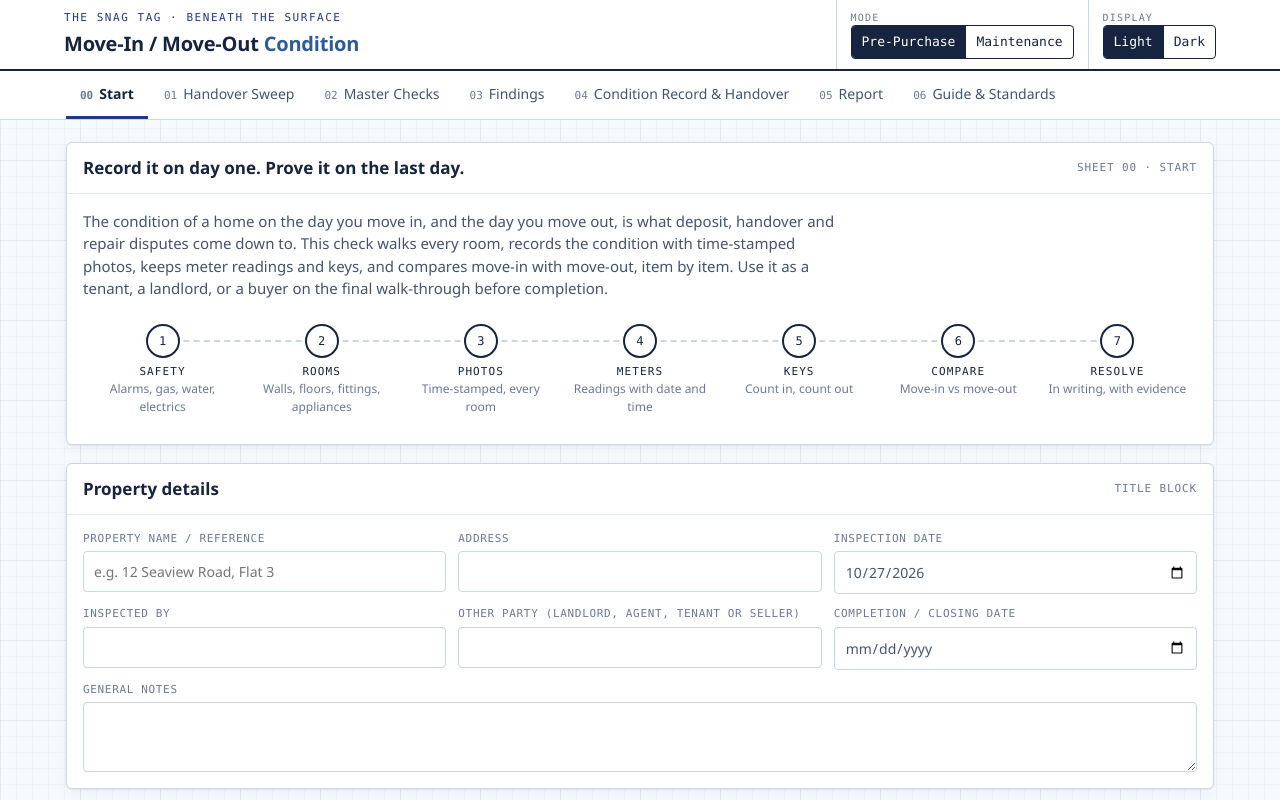
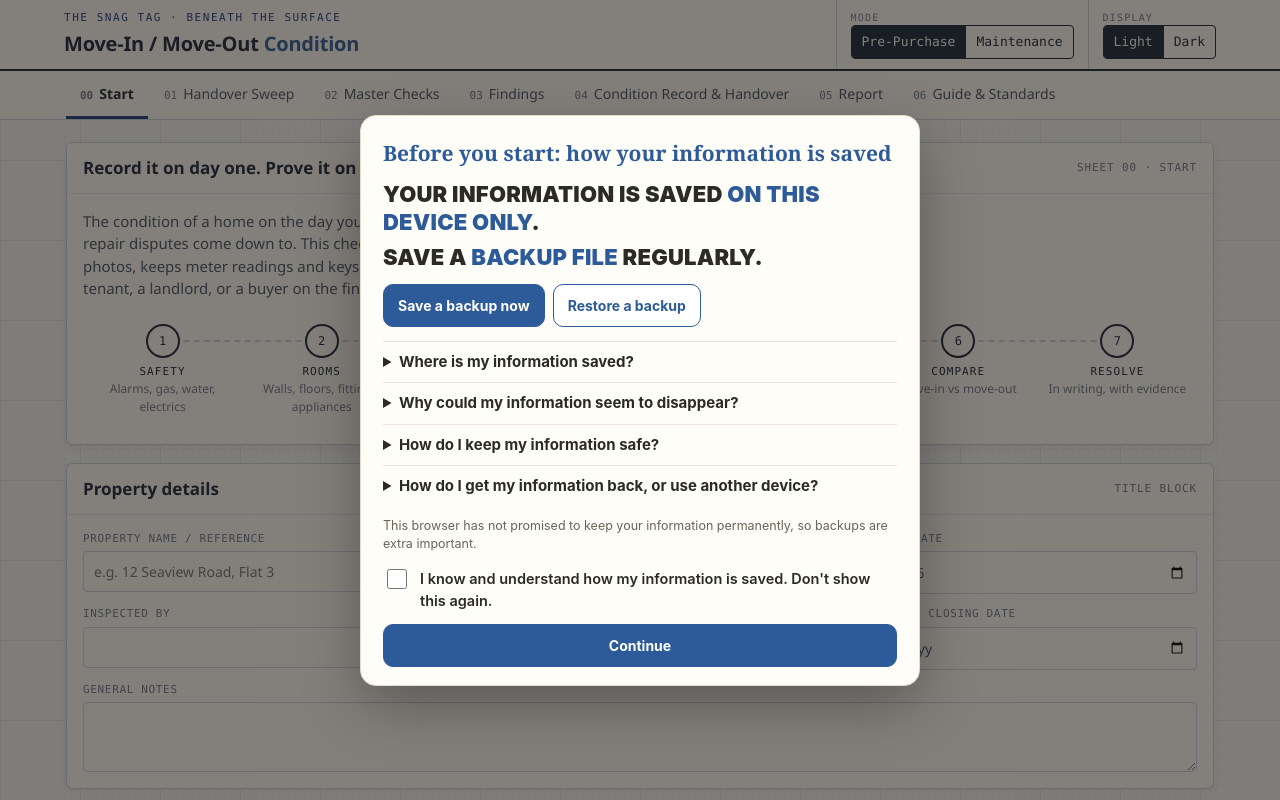
Before and after one commit to thesnagtag-coder/57hikcm2, a plain HTML site: page index.html in a window 1280 px wide. Shown: the top 800 px of the page. Drawn offline with Linux system fonts and the light colour scheme.

Commit message:
Add files via upload

```diff
--- a/index.html
+++ b/index.html
@@ -567,6 +567,7 @@ function flush(){
 function save(){clearTimeout(saveTimer);saveTimer=setTimeout(flush,250);}
 window.addEventListener('pagehide',function(){if(saveTimer)flush();});
 document.addEventListener('visibilitychange',function(){if(document.visibilityState==='hidden'&&saveTimer)flush();});
+window.addEventListener('storage',function(e){if(e.key!==KEY||saveTimer||!e.newValue)return;try{var o=JSON.parse(e.newValue);if(o&&o.v===1){S=Object.assign(blank(),o);applySettings();renderAll();}}catch(x){}});
 
 /* ---------- Helpers ---------- */
 function $(s,r){return (r||document).querySelector(s);}
@@ -965,5 +966,88 @@ if(!S.property.date){S.property.date=new Date().toISOString().slice(0,10);}
 renderGuide();applySettings();renderAll();go('start');
 })();
 </script>
+<script>window.TST_SAFE={id:'57hikcm2',accent:'#2D5B9A',backup:function(){document.getElementById('exportBtn').click()},restore:function(){document.getElementById('importFile').click()}};</script>
+<!-- ===== The Snag Tag - Data Safety Notice (shared across all products) ===== -->
+<style>
+#tst-safe{position:fixed;inset:0;z-index:2147483000;background:rgba(30,24,16,.55);display:none;align-items:center;justify-content:center;padding:16px;font-family:Inter,-apple-system,Segoe UI,Roboto,Arial,sans-serif}
+#tst-safe.on{display:flex}
+#tst-safe .box{background:#fffdf8;color:#2c2a25;max-width:560px;width:100%;max-height:92vh;overflow:auto;border-radius:16px;border:1px solid #e6dccb;box-shadow:0 20px 60px rgba(0,0,0,.3);padding:22px 22px 18px}
+#tst-safe h2{font-family:Georgia,serif;font-size:21px;margin:0 0 12px;color:var(--tst-accent,#8a5a35)}
+#tst-safe .big{font-size:22px;line-height:1.25;font-weight:900;text-transform:uppercase;letter-spacing:.01em;margin:0 0 8px;color:#2c2a25}
+#tst-safe .big span{color:var(--tst-accent,#8a5a35)}
+#tst-safe .btns{display:flex;flex-wrap:wrap;gap:8px;margin:12px 0 14px}
+#tst-safe button{font:inherit;font-size:14px;font-weight:700;border-radius:10px;padding:10px 14px;cursor:pointer;border:1px solid var(--tst-accent,#8a5a35)}
+#tst-safe .pri{background:var(--tst-accent,#8a5a35);color:#fff}
+#tst-safe .sec{background:#fff;color:var(--tst-accent,#8a5a35)}
+#tst-safe details{border-top:1px solid #eee4d4;padding:9px 0}
+#tst-safe summary{cursor:pointer;font-weight:700;font-size:15px}
+#tst-safe details p,#tst-safe details li{font-size:14px;line-height:1.5;margin:6px 0}
+#tst-safe ul{margin:4px 0 0;padding-left:20px}
+#tst-safe .persist{font-size:12.5px;color:#6b6558;margin:10px 0 0}
+#tst-safe label{display:flex;gap:10px;align-items:flex-start;font-size:14.5px;font-weight:600;margin:14px 0 12px;cursor:pointer}
+#tst-safe label input{width:20px;height:20px;margin-top:1px;flex-shrink:0;accent-color:var(--tst-accent,#8a5a35)}
+#tst-safe .close{width:100%}
+</style>
+<div id="tst-safe" role="dialog" aria-modal="true" aria-labelledby="tst-safe-t">
+ <div class="box">
+  <h2 id="tst-safe-t">Before you start: how your information is saved</h2>
+  <p class="big">Your information is saved <span>on this device only</span>.</p>
+  <p class="big">Save a <span>backup file</span> regularly.</p>
+  <div class="btns">
+   <button type="button" class="pri" data-act="backup">Save a backup now</button>
+   <button type="button" class="sec" data-act="restore">Restore a backup</button>
+  </div>
+  <details><summary>Where is my information saved?</summary>
+   <p>Inside this browser, on this device. Nothing is sent to The Snag Tag or anyone else. That keeps it private, but it also means you are the only one who can keep a copy safe.</p></details>
+  <details><summary>Why could my information seem to disappear?</summary>
+   <ul>
+    <li>You open the tool in a different browser, a private/incognito window, or on another device.</li>
+    <li>You open a different copy of the tool (for example a downloaded file instead of your link).</li>
+    <li>Your browsing history or site data gets cleared.</li>
+    <li>Safari (iPhone, iPad and Mac) can delete saved information if you don't open the tool for about 7 days.</li>
+    <li>The tool is open in two tabs at the same time. Always use one tab.</li>
+   </ul></details>
+  <details><summary>How do I keep my information safe?</summary>
+   <ul>
+    <li>Press <b>Save a backup now</b> after every session where you change something.</li>
+    <li>Keep the backup file somewhere safe, like your cloud drive or a USB stick.</li>
+    <li>Always open the tool from the same link, in the same browser.</li>
+   </ul></details>
+  <details><summary>How do I get my information back, or use another device?</summary>
+   <p>Open the tool, press <b>Restore a backup</b> and choose your latest backup file. Everything comes back as it was when you saved it.</p></details>
+  <p class="persist" id="tst-safe-p"></p>
+  <label><input type="checkbox" id="tst-safe-ok"> I know and understand how my information is saved. Don't show this again.</label>
+  <button type="button" class="pri close" data-act="close">Continue</button>
+ </div>
+</div>
+<script>
+(function(){
+ var C = window.TST_SAFE || {};
+ var KEY = 'tst_safe_ack_' + (C.id || location.pathname);
+ var el = document.getElementById('tst-safe');
+ if (C.accent) el.style.setProperty('--tst-accent', C.accent);
+ function ack(){ try { return localStorage.getItem(KEY) === '1'; } catch(e){ return false; } }
+ function open(){ el.classList.add('on'); }
+ window.tstShowSafety = open;
+ el.addEventListener('click', function(e){
+  var a = e.target.getAttribute && e.target.getAttribute('data-act'); if (!a) return;
+  if (a === 'backup' && C.backup) C.backup();
+  if (a === 'restore' && C.restore) { el.classList.remove('on'); C.restore(); }
+  if (a === 'close') {
+   if (document.getElementById('tst-safe-ok').checked) { try { localStorage.setItem(KEY, '1'); } catch(e){} }
+   el.classList.remove('on');
+  }
+ });
+ var p = document.getElementById('tst-safe-p');
+ if (navigator.storage && navigator.storage.persist) {
+  navigator.storage.persist().then(function(ok){
+   p.textContent = ok ? 'Good news: this browser has agreed to keep your saved information permanently.' : 'This browser has not promised to keep your information permanently, so backups are extra important.';
+  }).catch(function(){});
+ }
+ if (!ack()) { if (document.readyState === 'loading') document.addEventListener('DOMContentLoaded', open); else open(); }
+})();
+</script>
+<!-- ===== end Data Safety Notice ===== -->
+
 </body>
 </html>
```
